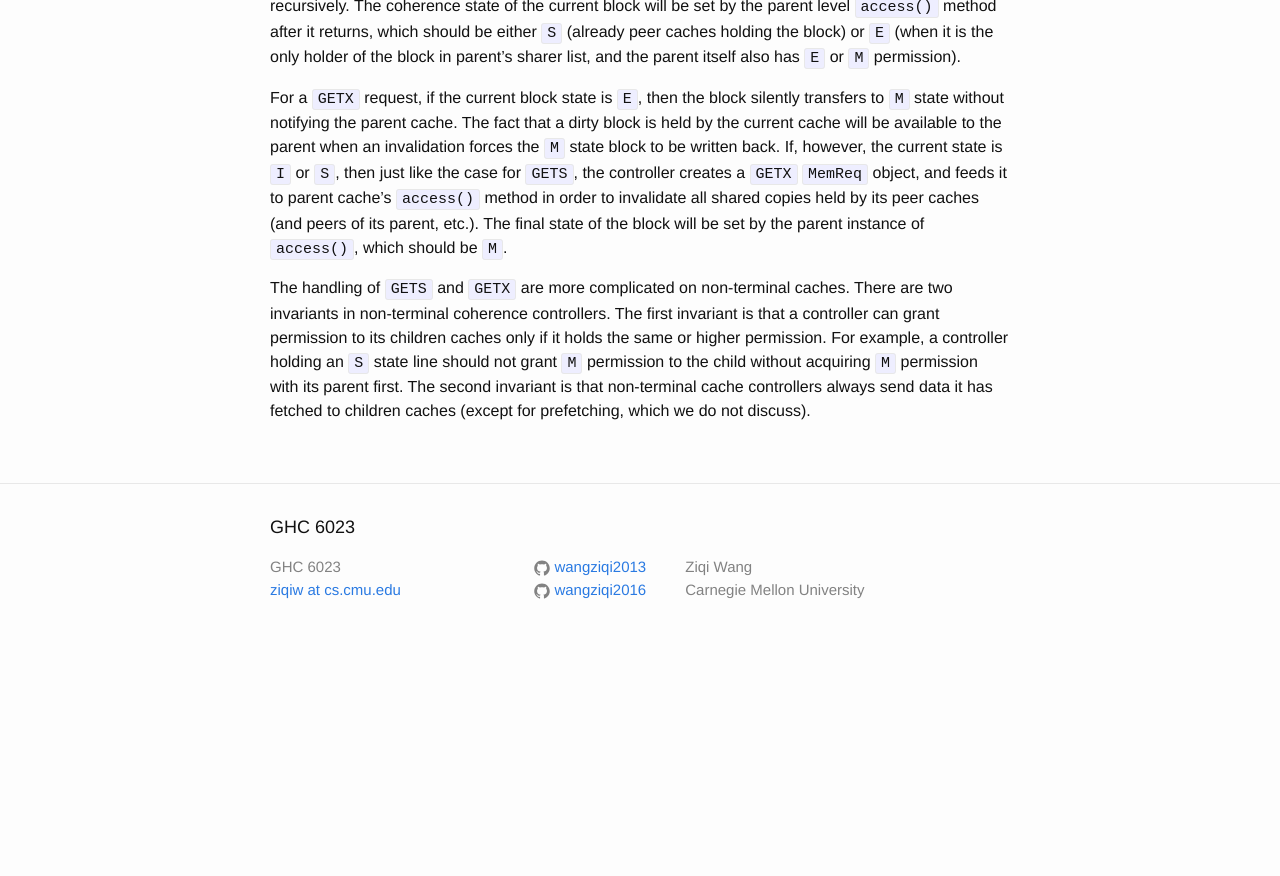
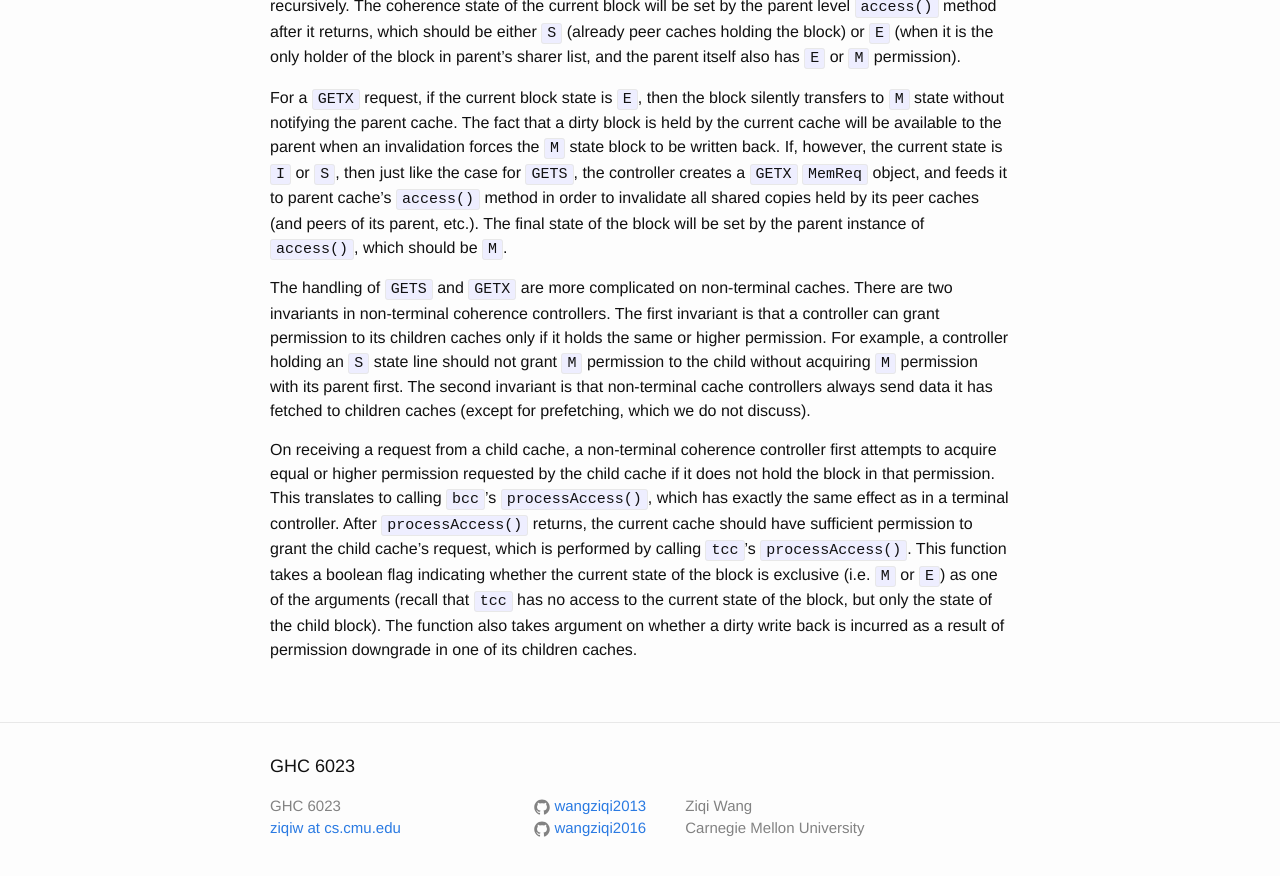
Before and after one commit to wangziqi2013/wangziqi2013.github.io, a Jekyll site: the page built from _posts/2019-12-24-understand-zsim-cc-sim.markdown, in a window 1280 px wide and 900 px high, scrolled down 10838 px. Shown: the top 876 px of the window. Built offline with Jekyll 4.4.1, drawn with Linux system fonts in a browser that asks for light colours; before the commit the page ends 11499 px from its top, so only the background shows below that.

Commit message:
Adding tcc access

```diff
--- a/_posts/2019-12-24-understand-zsim-cc-sim.markdown
+++ b/_posts/2019-12-24-understand-zsim-cc-sim.markdown
@@ -415,3 +415,12 @@ coherence controllers. The first invariant is that a controller can grant permis
 it holds the same or higher permission. For example, a controller holding an `S` state line should not grant `M` permission
 to the child without acquiring `M` permission with its parent first. The second invariant is that non-terminal cache
 controllers always send data it has fetched to children caches (except for prefetching, which we do not discuss).
+
+On receiving a request from a child cache, a non-terminal coherence controller first attempts to acquire equal or higher
+permission requested by the child cache if it does not hold the block in that permission. This translates to calling
+`bcc`'s `processAccess()`, which has exactly the same effect as in a terminal controller. After `processAccess()` returns,
+the current cache should have sufficient permission to grant the child cache's request, which is performed by calling
+`tcc`'s `processAccess()`. This function takes a boolean flag indicating whether the current state of the block is exclusive
+(i.e. `M` or `E`) as one of the arguments (recall that `tcc` has no access to the current state of the block, but only the
+state of the child block). The function also takes argument on whether a dirty write back is incurred as a result
+of permission downgrade in one of its children caches.
```
